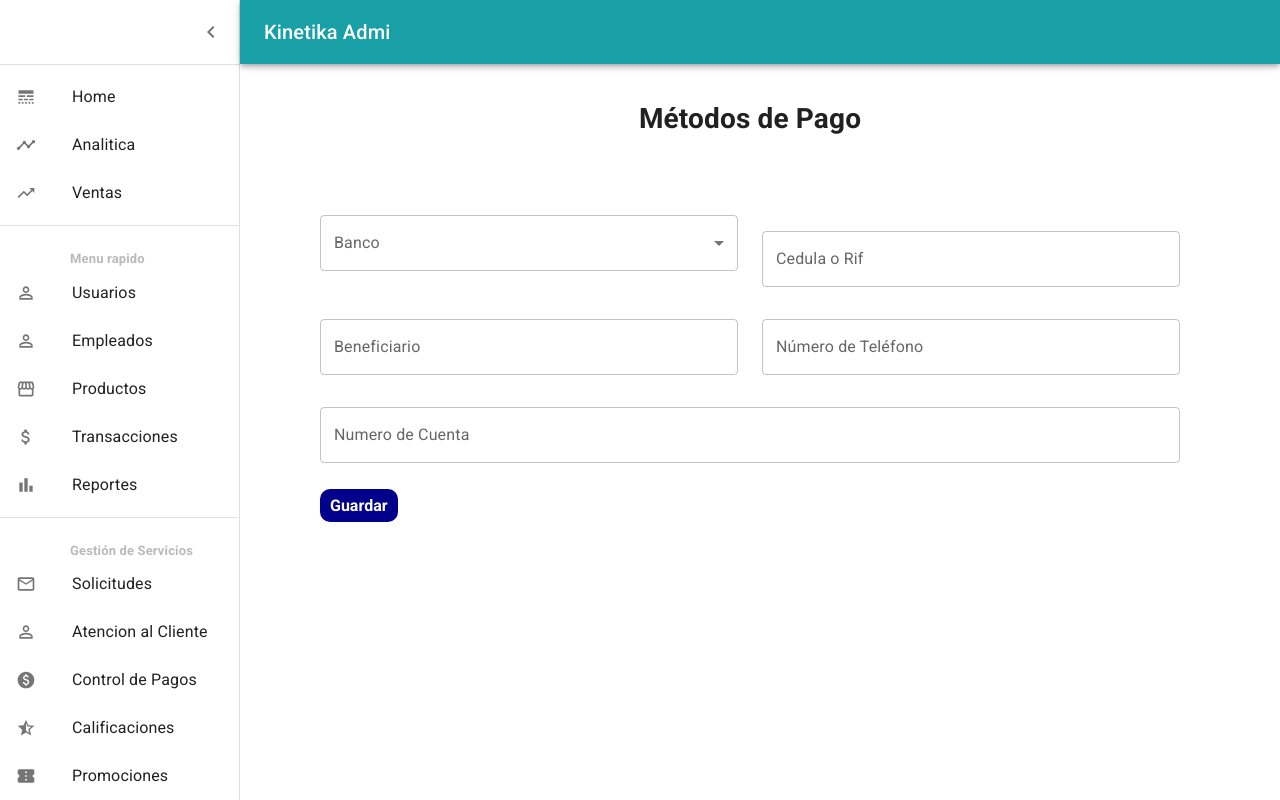
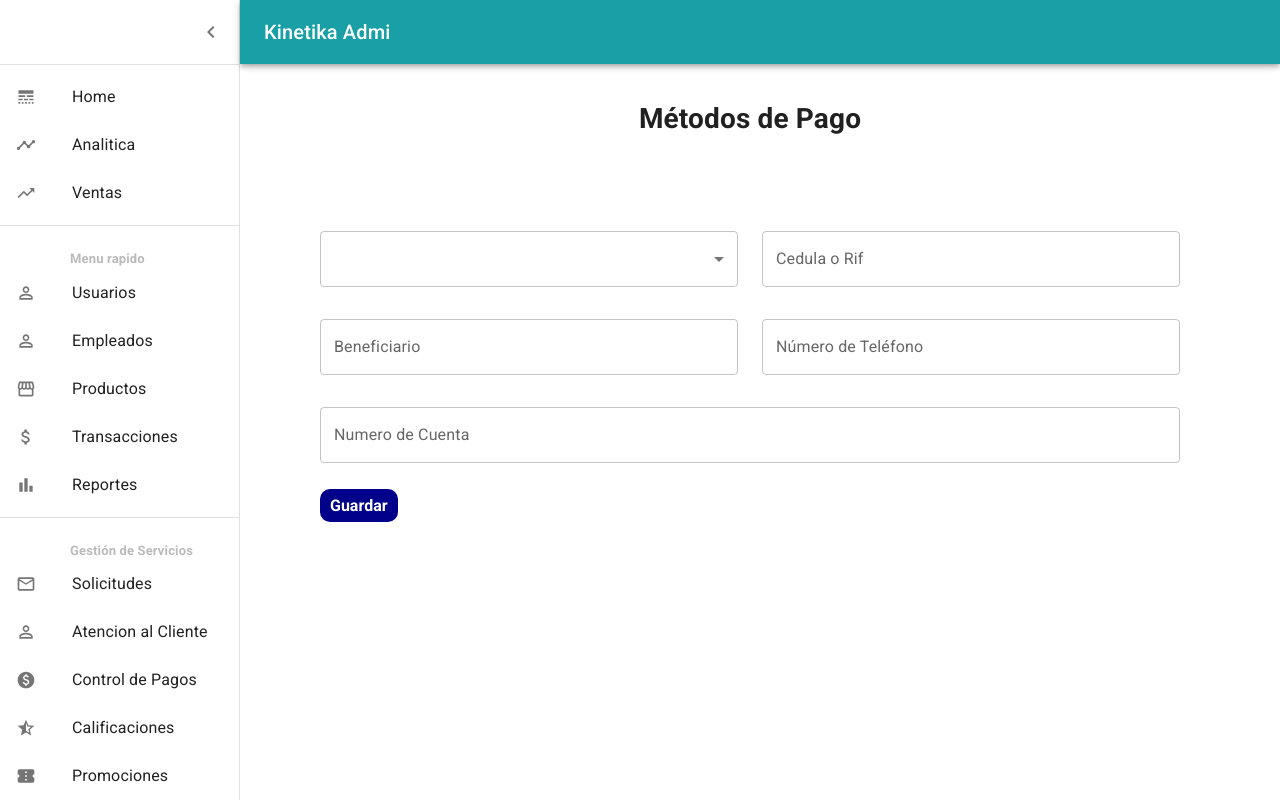
Before and after one commit to yarod159/Proyecto-UCLA, a React (Vite) app in the folder Admi-Panel/Admi-Desktop/: page /MetodosPago in a window 1280 px wide. Built offline with nearby package versions, Linux system fonts and the light colour scheme.

Commit message:
Update metodos de pago

```diff
--- a/Admi-Panel/Admi-Desktop/src/pages/AjustesDelSistemas/MetodosPago.jsx
+++ b/Admi-Panel/Admi-Desktop/src/pages/AjustesDelSistemas/MetodosPago.jsx
@@ -52,16 +52,14 @@ export default function MetodosPago() {
           <form onSubmit={handleSubmit}>
             <Box sx={{ flexGrow: 1, padding: { xs: 5, sm: 10, md: 10 } }}>
               <Grid container rowSpacing={1} columnSpacing={{ xs: 1, sm: 2, md: 3 }}>
-                <Grid item xs={12} sm={6} md={6}>
-                 <FormControl fullWidth>
-                    <InputLabel id="banco-label">Banco</InputLabel>
+                <Grid sx={{marginTop:2}} item xs={12} sm={6} md={6}>
                     <Select
-                      labelId="banco-label"
                       id="banco-select"
                       value={formData.banco}
                       label="Banco"
                       name="banco"
                       onChange={handleInputChange}
+                      fullWidth
                     >
                       <MenuItem value="">
                         <em>Ninguno</em>
@@ -70,7 +68,7 @@ export default function MetodosPago() {
                       <MenuItem value={20}>Banco 2</MenuItem>
                       <MenuItem value={30}>Banco 3</MenuItem>
                     </Select>
-                 </FormControl>
+
                 </Grid>
                 <Grid  item xs={12} sm={6} md={6}>
                   <TextField
```
